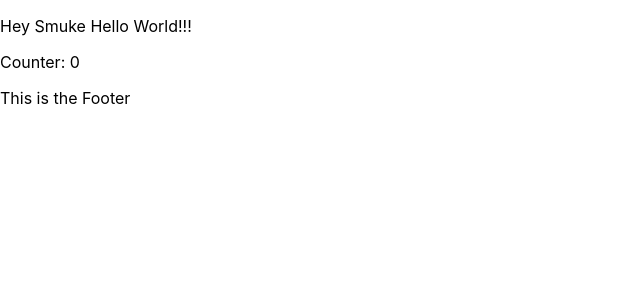
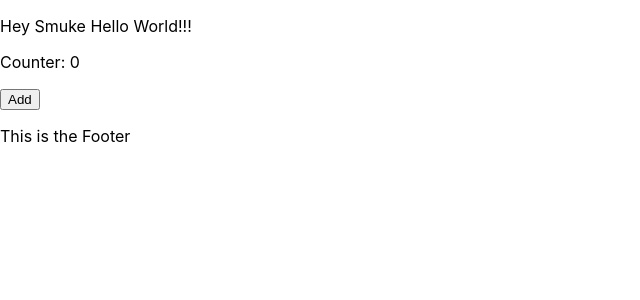
Before and after one commit to KRodVal/BicycleReactAsYouWant, a React (Create React App) app in the folder bicycles/: page /helloWorld in a window 1280 px wide. Shown: the top 300 px of the page, without its empty margins (0-640 px from the left). Built offline with nearby package versions, Linux system fonts and the light colour scheme.

Commit message:
Add Button on counter.js

```diff
--- a/bicycles/src/components/counter.js
+++ b/bicycles/src/components/counter.js
@@ -3,8 +3,16 @@ import { useState } from "react";
 function Counter(){
     const [count, setCount] = useState(0);
 
+    const addOneToCounter = () => {
+        setCount(count + 1);
+    }
+
     return (
-        <p>Counter: {count}</p>
+        <>
+            <p>Counter: {count}</p>
+            <button onClick={addOneToCounter}>Add</button>
+        </>
+
     );
 }
 
```
